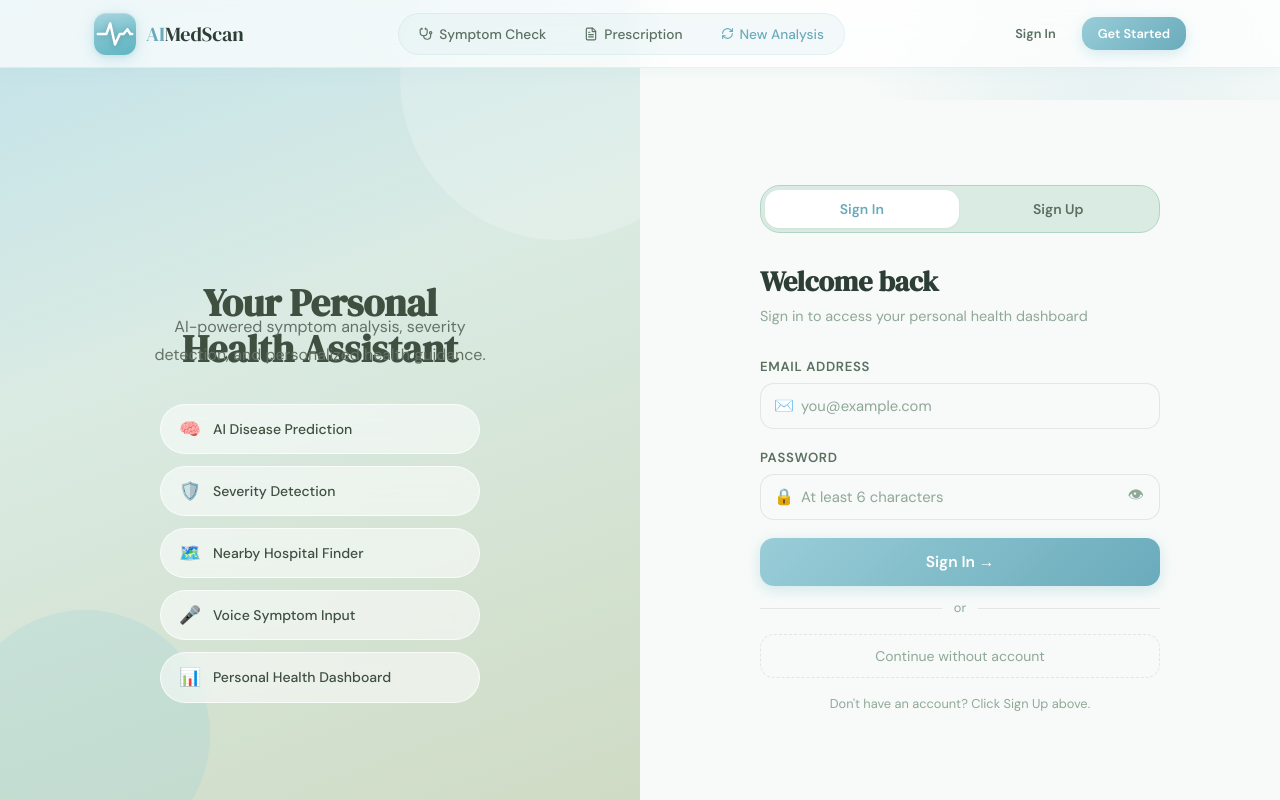
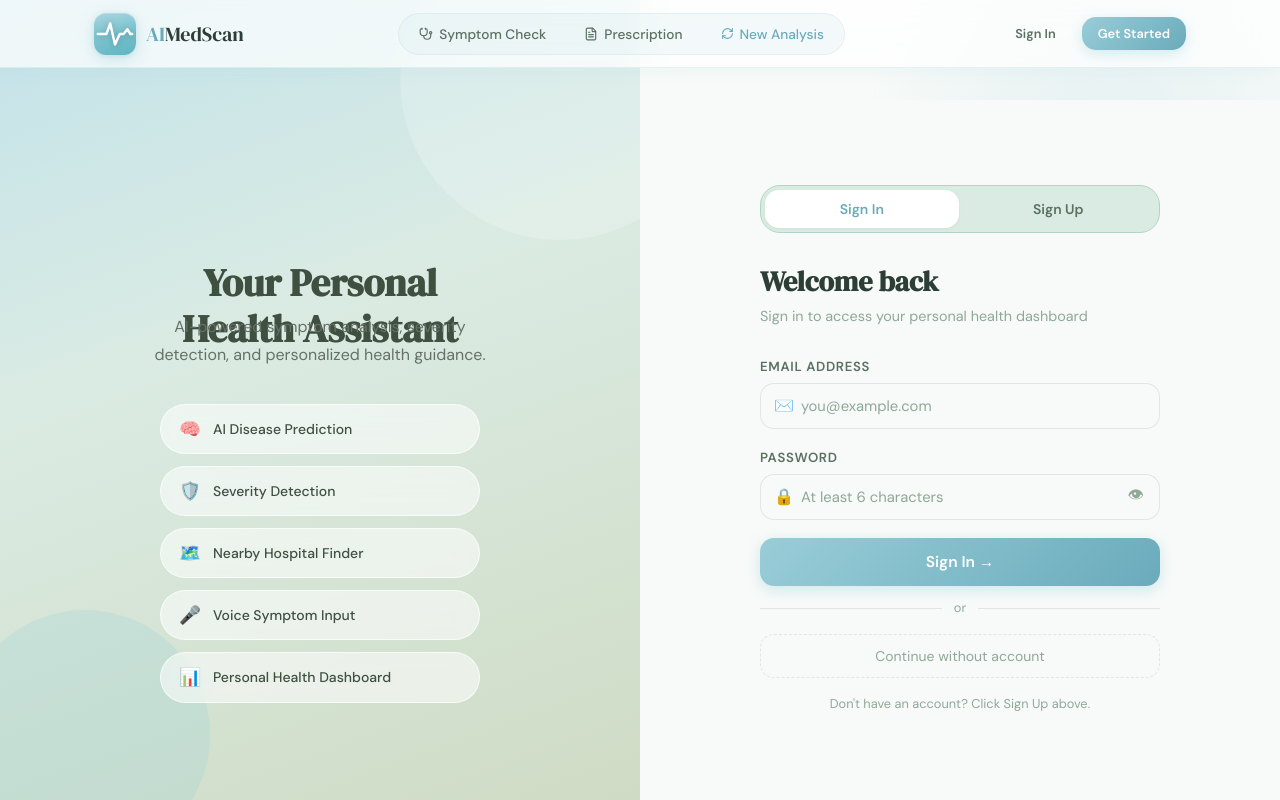
Before and after one commit to yasasswini08/AiMedScan, a React (Vite) app in the folder frontend/: page / in a window 1280 px wide. Both pictures are taken after a click on the button "Sign In". Built offline with nearby package versions, Linux system fonts and the light colour scheme.

Commit message:
position of auth panel

```diff
--- a/frontend/src/styles/auth.css
+++ b/frontend/src/styles/auth.css
@@ -64,7 +64,7 @@
   line-height: 1.2;
   margin-bottom: 16px;
   position: absolute; z-index: 1;
-  top:280px;
+  top:260px;
 
 }
 .auth-panel-subtitle {
```
